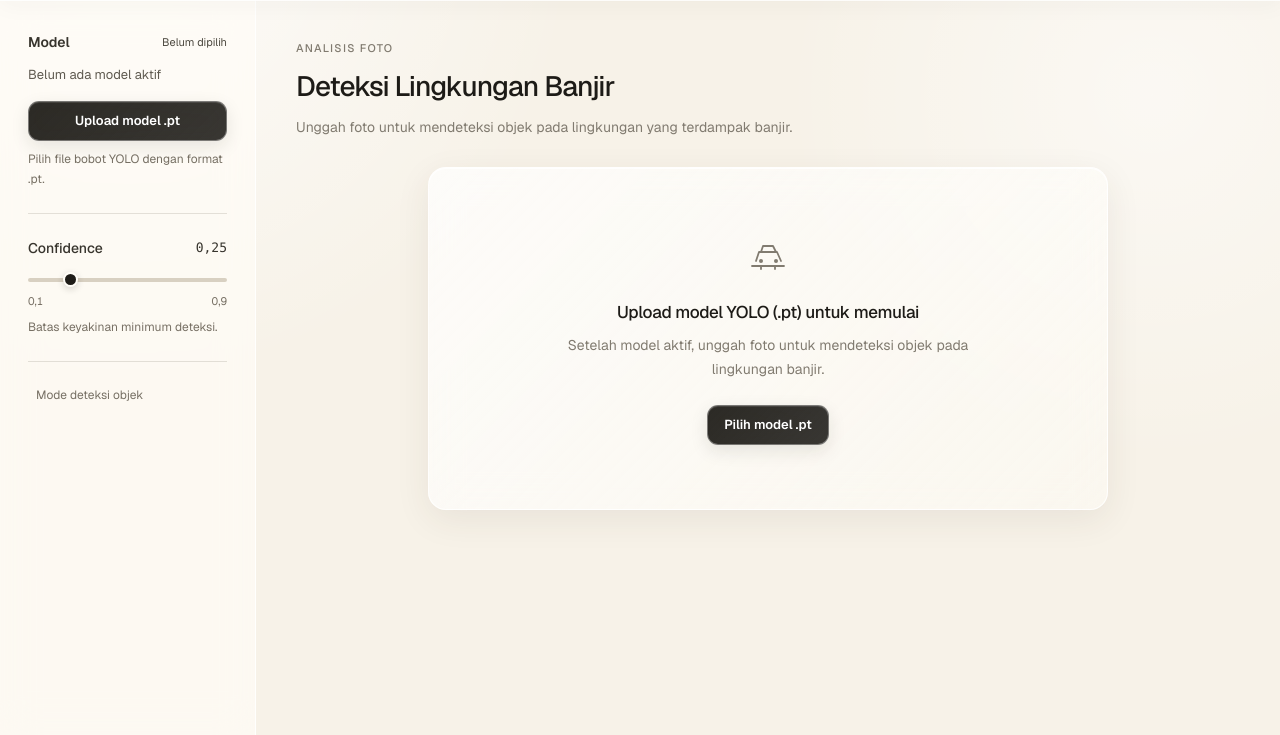
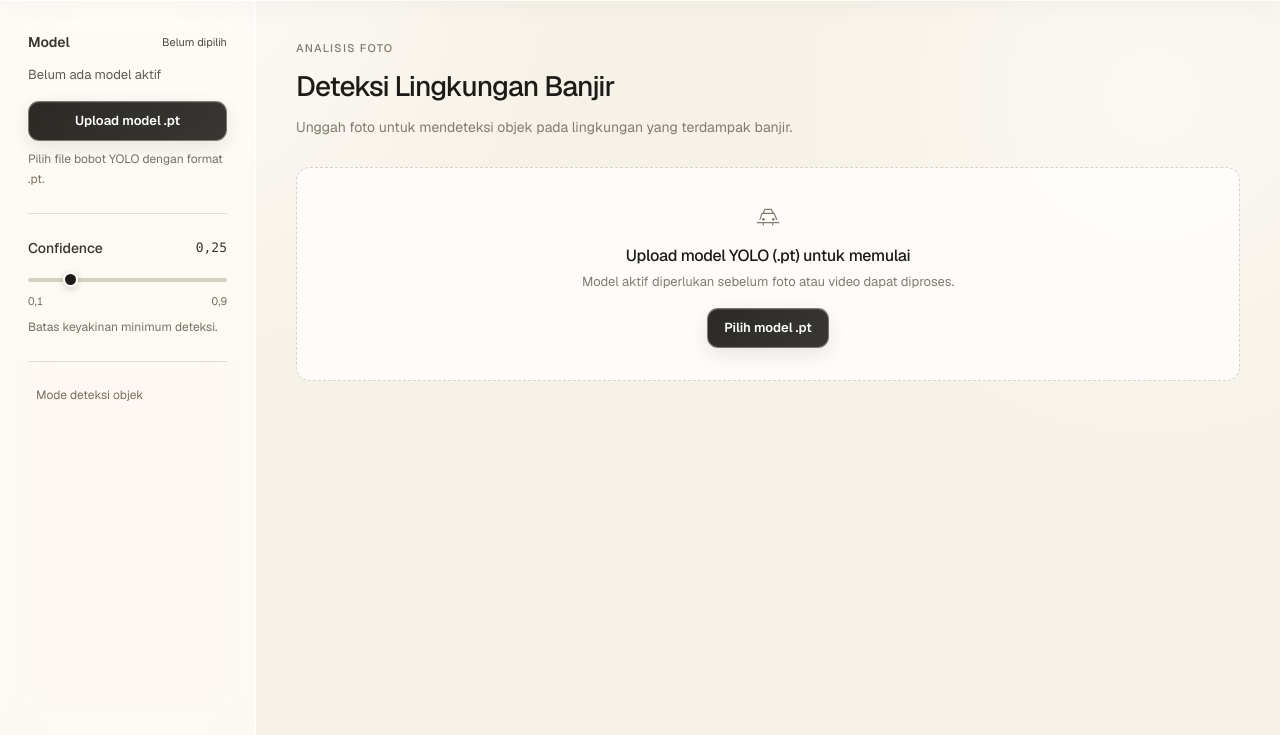
Before and after one commit to Norefz/flood-object-detection-yolo11, a Flask app: page / in a window 1280 px wide. Shown: the part 65-800 px from the top of the page. Run offline with Flask 3, Linux system fonts and the light colour scheme; data that the repository does not hold is empty; some libraries are stand-ins or nearby versions.

Commit message:
Widen the no-model upload state

```diff
--- a/static/style.css
+++ b/static/style.css
@@ -546,23 +546,9 @@ summary:focus-visible,
 
 .no-model-state {
   position: relative;
-
-  border: 1px solid var(--glass-border) !important;
-
-  border-radius: 18px !important;
-
-  background:
-    linear-gradient(
-      135deg,
-      rgba(255, 255, 255, 0.72),
-      rgba(255, 253, 247, 0.48)
-    ) !important;
-
-  box-shadow:
-    var(--shadow-glass);
-
-  backdrop-filter: blur(16px);
-  -webkit-backdrop-filter: blur(16px);
+  border: 1px dashed var(--border-strong) !important;
+  border-radius: 14px !important;
+  background: rgba(255, 255, 255, 0.72) !important;
 }
 
 /* =========================================================
--- a/templates/index.html
+++ b/templates/index.html
@@ -72,13 +72,13 @@
             </div>
           </div>
 
-          <section class="no-model-state mx-auto flex max-w-[680px] flex-col items-center border border-dashed border-[#B7B09E] bg-white px-6 py-12 text-center sm:py-16" id="no-model-state" hidden>
-            <div class="mb-5 text-[#5F5A50]" aria-hidden="true">
-              <svg class="h-12 w-12" viewBox="0 0 48 48" fill="none"><path d="M8 34h32M12 29l3-9h18l4 9M17 20l2-6h10l3 6M17 34v3m14-3v3" stroke="currentColor" stroke-width="1.8" stroke-linecap="round" stroke-linejoin="round"/><circle cx="17" cy="29" r="2" fill="currentColor"/><circle cx="32" cy="29" r="2" fill="currentColor"/></svg>
+          <section class="no-model-state flex min-h-[196px] w-full flex-col items-center justify-center border border-dashed border-[#B7B09E] bg-white px-6 py-8 text-center" id="no-model-state" hidden>
+            <div class="mb-3 text-[#5F5A50]" aria-hidden="true">
+              <svg class="h-8 w-8" viewBox="0 0 48 48" fill="none"><path d="M8 34h32M12 29l3-9h18l4 9M17 20l2-6h10l3 6M17 34v3m14-3v3" stroke="currentColor" stroke-width="1.8" stroke-linecap="round" stroke-linejoin="round"/><circle cx="17" cy="29" r="2" fill="currentColor"/><circle cx="32" cy="29" r="2" fill="currentColor"/></svg>
             </div>
-            <h2 class="text-[17px] font-medium tracking-[-0.02em] text-[#171612]">Upload model YOLO (.pt) untuk memulai</h2>
-            <p class="mt-2 max-w-[440px] text-[14px] leading-6 text-[#777064]">Setelah model aktif, unggah foto untuk mendeteksi objek pada lingkungan banjir.</p>
-            <button class="button button-dark mt-6" id="empty-upload-button" type="button">Pilih model .pt</button>
+            <h2 class="text-[16px] font-medium tracking-[-0.02em] text-[#171612]">Upload model YOLO (.pt) untuk memulai</h2>
+            <p class="mt-1 max-w-[520px] text-[13px] leading-5 text-[#777064]">Model aktif diperlukan sebelum foto atau video dapat diproses.</p>
+            <button class="button button-dark mt-4" id="empty-upload-button" type="button">Pilih model .pt</button>
           </section>
 
           <div class="photo-workspace" id="photo-workspace" hidden>
@@ -251,9 +251,13 @@
             <h1 class="text-[25px] font-medium tracking-[-0.035em] text-[#171612] sm:text-[28px]">Deteksi video</h1>
             <p class="mt-2 text-[14px] leading-6 text-[#5F5A50]">Unggah video untuk melihat klasifikasi objek dan hasil tracking.</p>
           </div>
-          <section class="no-model-state mx-auto flex max-w-[680px] flex-col items-center border border-dashed border-[#B7B09E] bg-white px-6 py-12 text-center" id="video-no-model" hidden>
-            <h2 class="text-[17px] font-medium text-[#171612]">Upload model YOLO (.pt) untuk memulai</h2>
-            <button class="button button-dark mt-5" id="video-upload-model-button" type="button">Pilih model .pt</button>
+          <section class="no-model-state flex min-h-[196px] w-full flex-col items-center justify-center border border-dashed border-[#B7B09E] bg-white px-6 py-8 text-center" id="video-no-model" hidden>
+            <div class="mb-3 text-[#5F5A50]" aria-hidden="true">
+              <svg class="h-8 w-8" viewBox="0 0 48 48" fill="none"><path d="M8 34h32M12 29l3-9h18l4 9M17 20l2-6h10l3 6M17 34v3m14-3v3" stroke="currentColor" stroke-width="1.8" stroke-linecap="round" stroke-linejoin="round"/><circle cx="17" cy="29" r="2" fill="currentColor"/><circle cx="32" cy="29" r="2" fill="currentColor"/></svg>
+            </div>
+            <h2 class="text-[16px] font-medium text-[#171612]">Upload model YOLO (.pt) untuk memulai</h2>
+            <p class="mt-1 text-[13px] leading-5 text-[#777064]">Model aktif diperlukan sebelum foto atau video dapat diproses.</p>
+            <button class="button button-dark mt-4" id="video-upload-model-button" type="button">Pilih model .pt</button>
           </section>
           <div class="video-workspace" id="video-workspace" hidden>
             <label class="video-dropzone flex min-h-[150px] cursor-pointer flex-col items-center justify-center border border-dashed border-[#B7B09E] bg-white px-5 py-7 text-center transition-colors" id="video-dropzone" for="video-file-input">
```
